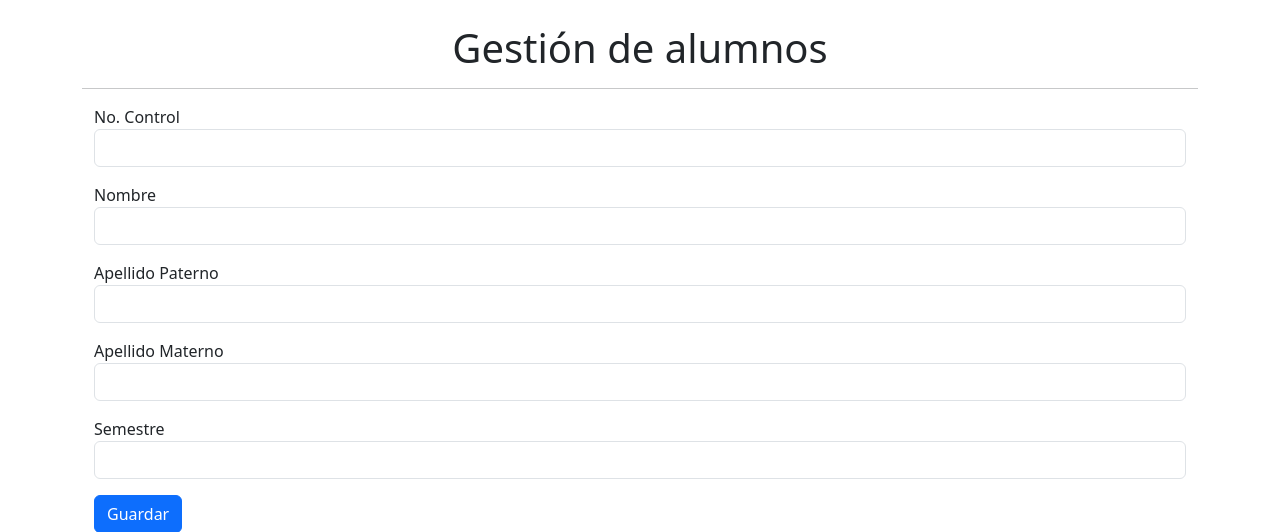
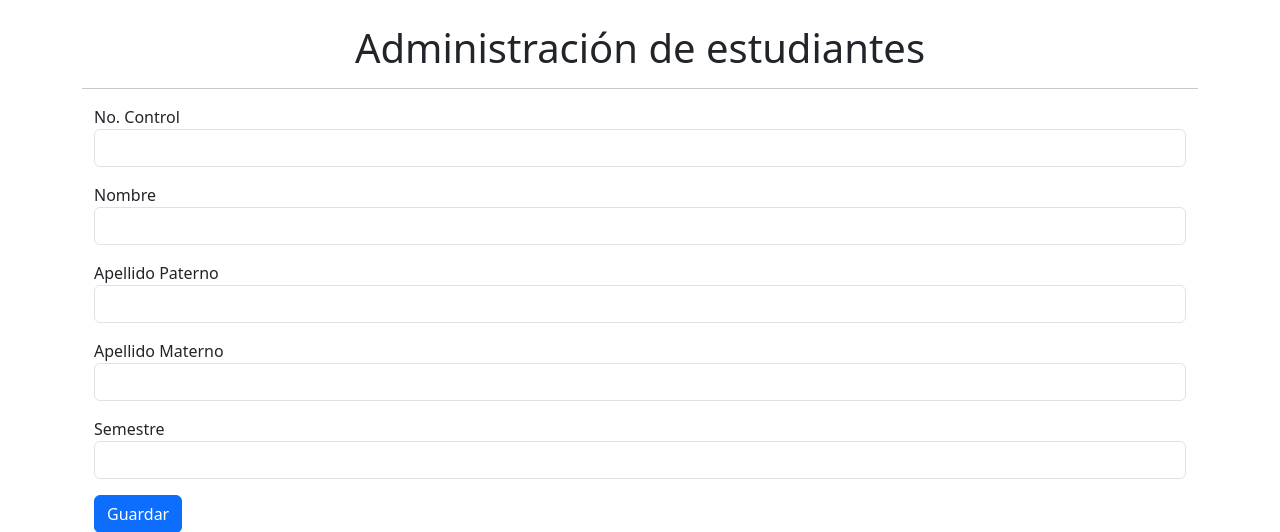
Before and after one commit to Aime0111/crud, a Flask app: page /alumnos/new in a window 1280 px wide. Shown: the top 532 px of the page. Run offline with Flask 3, Linux system fonts and the light colour scheme; parts of the project's set-up code (start-up, migrations or seed data) failed here and were passed over.

Commit message:
administración de estudiantes

```diff
--- a/templates/base.html
+++ b/templates/base.html
@@ -8,7 +8,7 @@
 </head>
 <body>
     <div class="container mt-4">
-        <h1 class="text-center">Gestión de alumnos</h1>
+        <h1 class="text-center">Administración de estudiantes</h1>
         <hr>
         <div class="container">
             {% block content %}{% endblock %}
```
